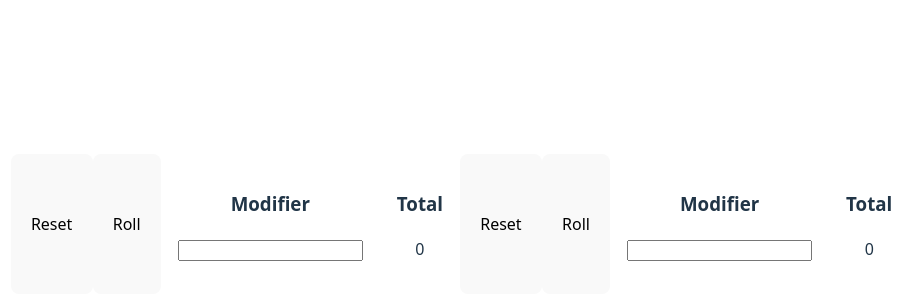
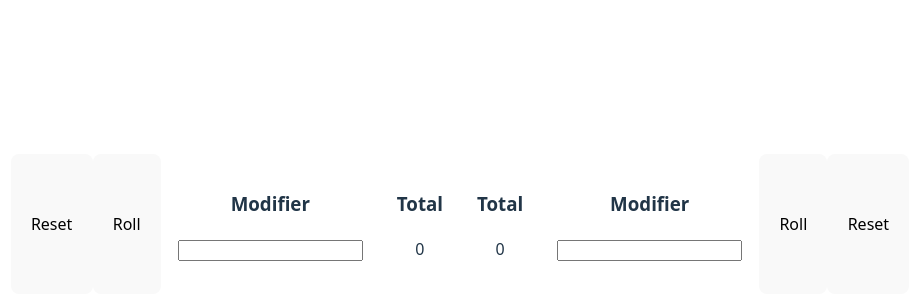
Before and after one commit to AlexanderChernyshev/nations_dm_sheet, a React (Vite) app: page / in a window 1280 px wide. Shown: the part 176-476 px from the top of the page, without its empty margins (180-1102 px from the left). Built offline with nearby package versions, Linux system fonts and the light colour scheme.

Commit message:
mirrored dice rolling component via props

```diff
--- a/src/App.css
+++ b/src/App.css
@@ -19,3 +19,12 @@
   padding: 1rem;
   border: 0.1rem solid white;
 }
+
+.roll-interface {
+  display: flex;
+  flex-direction: row;
+}
+
+.roll-interface.reverse {
+  flex-direction: row-reverse;
+}
--- a/src/DiceRoller.tsx
+++ b/src/DiceRoller.tsx
@@ -6,7 +6,7 @@ function DiceRoller() {
     <>
       <section className="dice-interface">
         <RollInterface />
-        <RollInterface />
+        <RollInterface reverse />
       </section>
     </>
   );
--- a/src/RollInterface.tsx
+++ b/src/RollInterface.tsx
@@ -1,6 +1,6 @@
 import { useState } from "react";
 
-function RollInterface() {
+function RollInterface({ reverse }: { reverse?: boolean }) {
   const [modifier, setModifier] = useState(0);
 
   const [total, setTotal] = useState(0);
@@ -22,7 +22,7 @@ function RollInterface() {
   }
 
   return (
-    <>
+    <section className={`roll-interface ${reverse ? "reverse" : ""}`}>
       <button onClick={reset}>Reset</button>
       <button onClick={calcTotal}>Roll</button>
       <section className="modifier">
@@ -33,7 +33,7 @@ function RollInterface() {
         <h3>Total</h3>
         <p>{total}</p>
       </section>
-    </>
+    </section>
   );
 }
 
```
